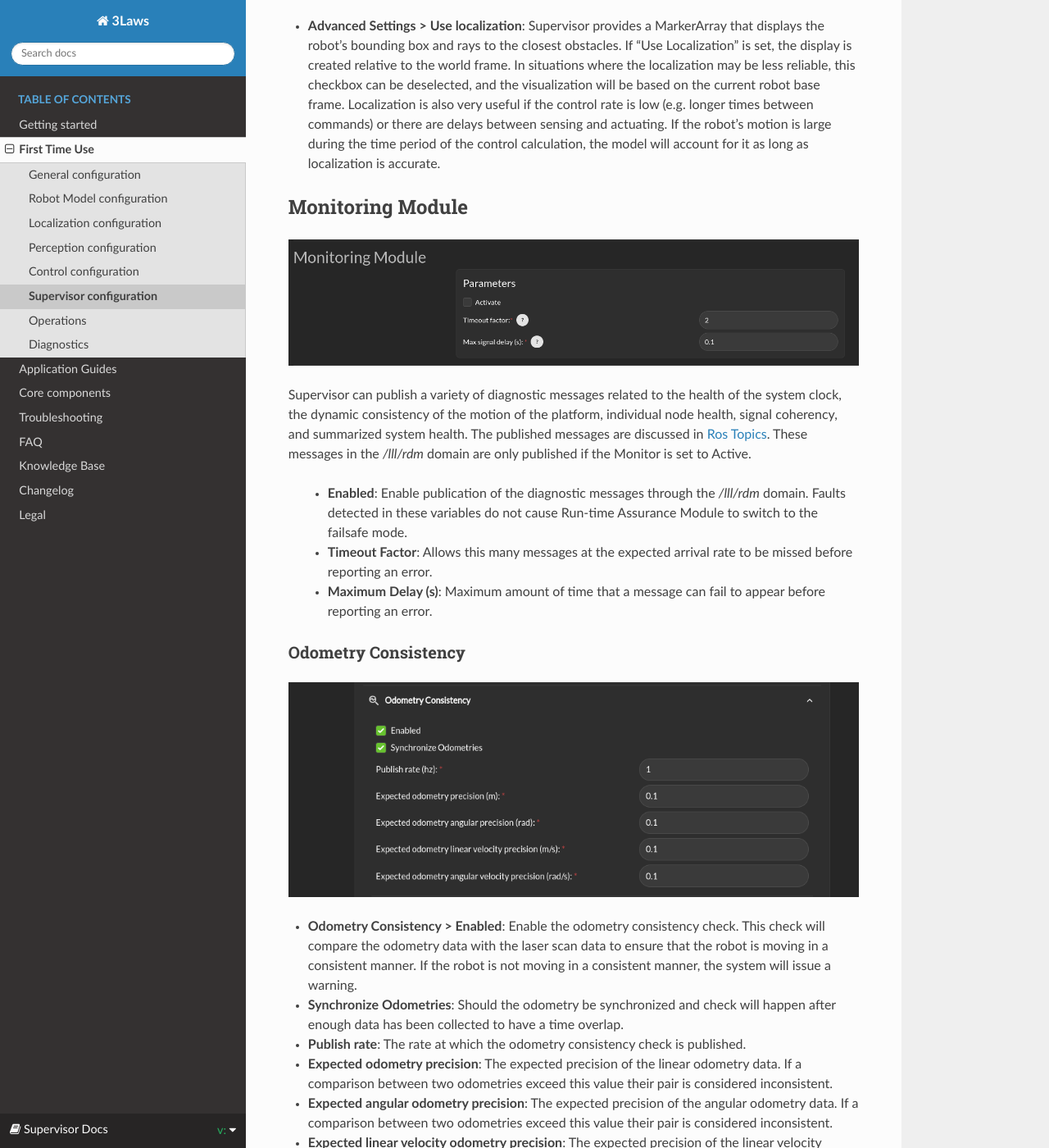
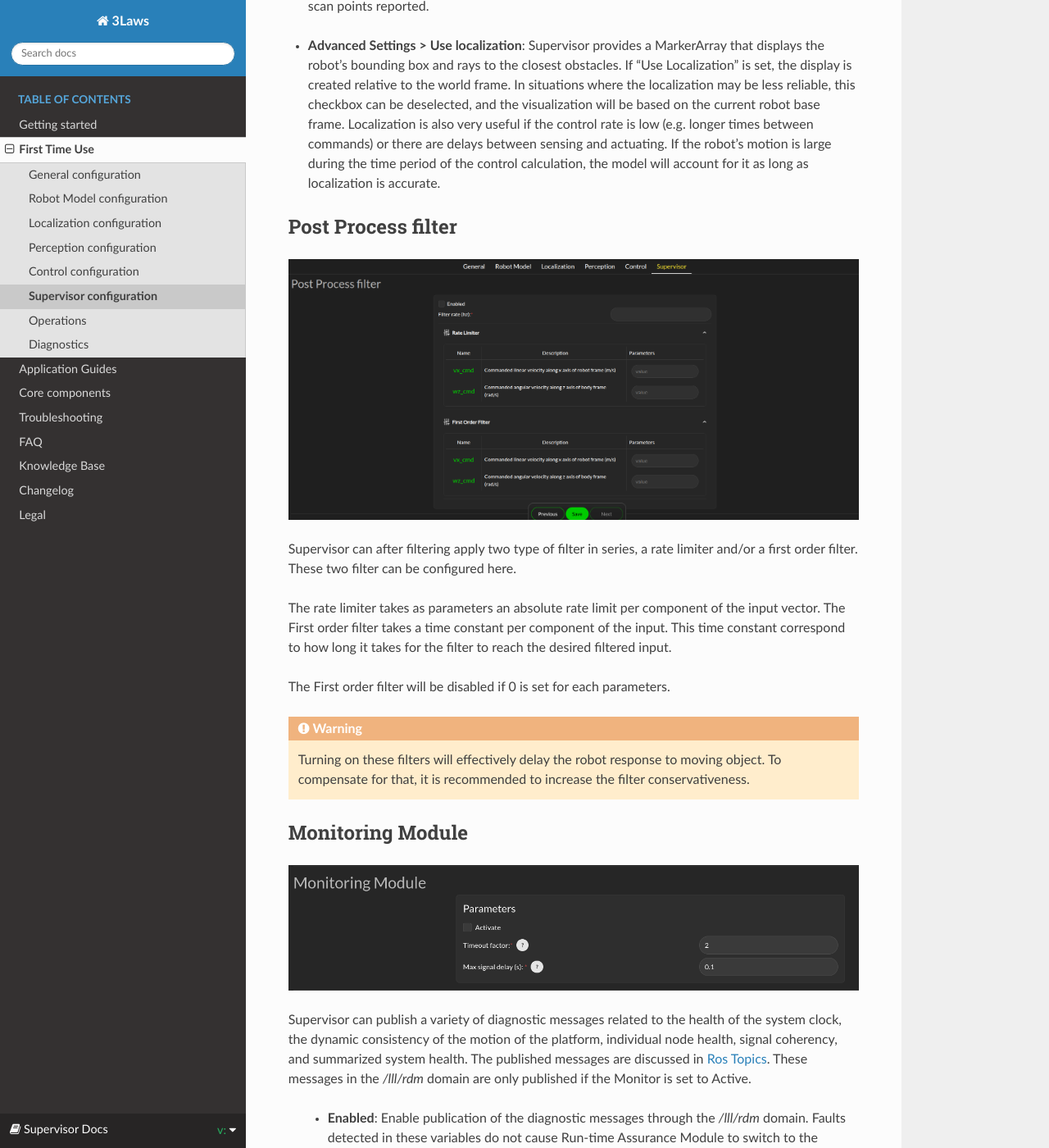
Before and after one commit to tgurriet/3laws, a Sphinx documentation site: the page built from docs/sources/configuration/supervisor.rst, in a window 1280 px wide and 1400 px high, scrolled down 4947 px. Shown: the whole window at 82% size. Built offline with Sphinx 7.4.7 and the Read the Docs theme 3.1.0, drawn with Linux system fonts in a browser that asks for light colours.

Commit message:
Update dependency requirements and documentation for 1.5 (#49)

```diff
--- a/docs/sources/configuration/robot_model.rst
+++ b/docs/sources/configuration/robot_model.rst
@@ -3,14 +3,14 @@
 
 The Configuration page for the Robot Model is where the robot's geometry and kinematics are specified.  The model and shape are critical for predicting when collisions may occur and for calculating how to avoid them.
 
-.. image:: ../data/kinematic_model.png
+.. image:: ../data/model_library.png
   :align: center
   :width: 600px
   :alt: Configuration > Robot Model
 
 |
 
-- **Kinematics**: Supervisor currently supports **differential drive** and **omni-directional** mobile platforms. A **differential drive** vehicle can rotate around a fixed location by driving one wheel forward and its pair in reverse. It can move forward or backwards by driving both wheels in the same direction. An **omni-directional** robot is usually implemented using wheels that have a series of smaller wheels mounted at 45 degrees on the outer rim. By moving one axle forward and others backwards, the vehicle can move sideways. Rotation occurs by moving the wheels on one side forwards and the wheels on the other side in reverse.
+- **Models**: Supervisor currently supports **differential drive**, **omni-directional** and **mobile manipulator** platforms. A **differential drive** vehicle can rotate around a fixed location by driving one wheel forward and its pair in reverse. It can move forward or backwards by driving both wheels in the same direction. An **omni-directional** robot is usually implemented using wheels that have a series of smaller wheels mounted at 45 degrees on the outer rim. By moving one axle forward and others backwards, the vehicle can move sideways. Rotation occurs by moving the wheels on one side forwards and the wheels on the other side in reverse. Finally a **mobile manipulator** is an omni-directional base coupled with a robotic arm attached to it. Supervisor enforce collision avoidance of the whole body by taking into account the joint state of the arm and the shape of the base.
 
 .. image:: ../data/robot_geometry.png
   :align: center
--- a/docs/sources/configuration/supervisor.rst
+++ b/docs/sources/configuration/supervisor.rst
@@ -110,6 +110,24 @@
 * **Advanced Settings > Use localization**:  Supervisor provides a MarkerArray that displays the robot's bounding box and rays to the closest obstacles. If "Use Localization" is set, the display is created relative to the world frame. In situations where the localization may be less reliable, this checkbox can be deselected, and the visualization will be based on the current robot base frame. Localization is also very useful if the control rate is low (e.g. longer times between commands) or there are delays between sensing and actuating. If the robot's motion is large during the time period of the control calculation, the model will account for it as long as localization is accurate.
 
 
+Post Process filter
+===================
+
+.. image:: ../data/post_process_filter.png
+   :width: 800px
+
+Supervisor can after filtering apply two type of filter in series, a rate limiter and/or a first order filter. These two filter can be configured here.
+
+The rate limiter takes as parameters an absolute rate limit per component of the input vector. The First order filter takes a time constant per component of the input. This time constant correspond to how long it takes for the filter to reach the desired filtered input.
+
+The First order filter will be disabled if 0 is set for each parameters.
+
+.. warning::
+
+  Turning on these filters will effectively delay the robot response to moving object. To compensate for that, it is recommended to increase the filter conservativeness.
+
+
+
 Monitoring Module
 ==================
 
```
Also changed, not shown: other parts of docs/sources/configuration/robot_model.rst (+0 -2 lines), docs/sources/data/dynamic_model.png, docs/sources/data/kinematic_model.png (deleted), docs/sources/data/model_library.png (added), docs/sources/data/post_process_filter.png (added), 2 other files.
